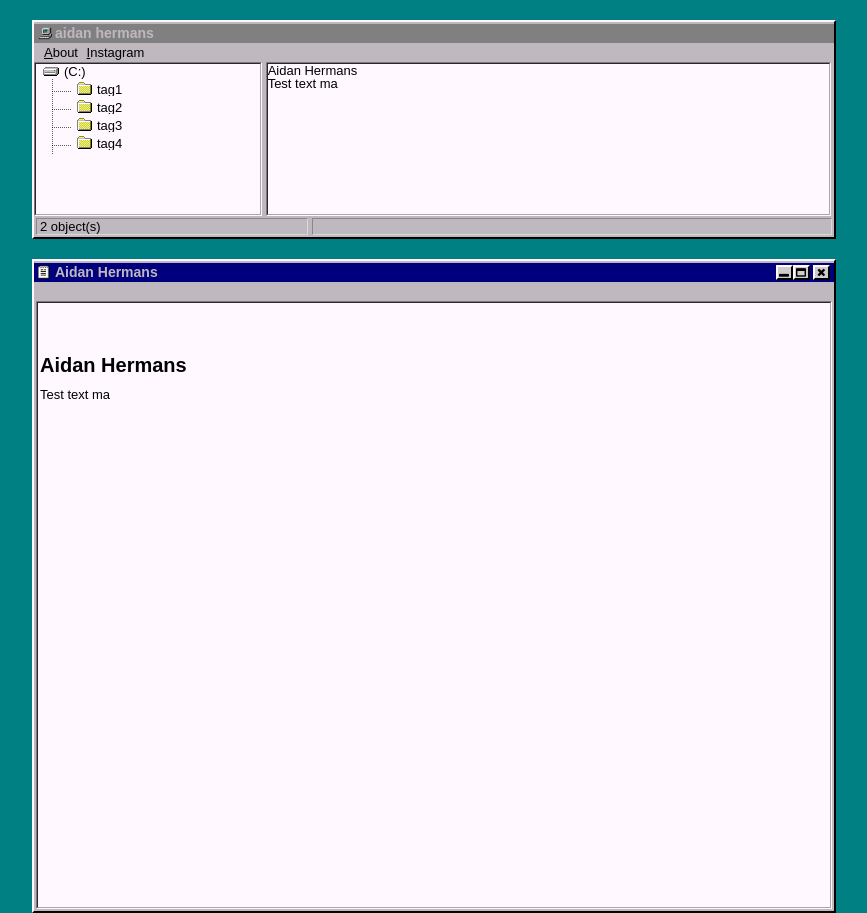
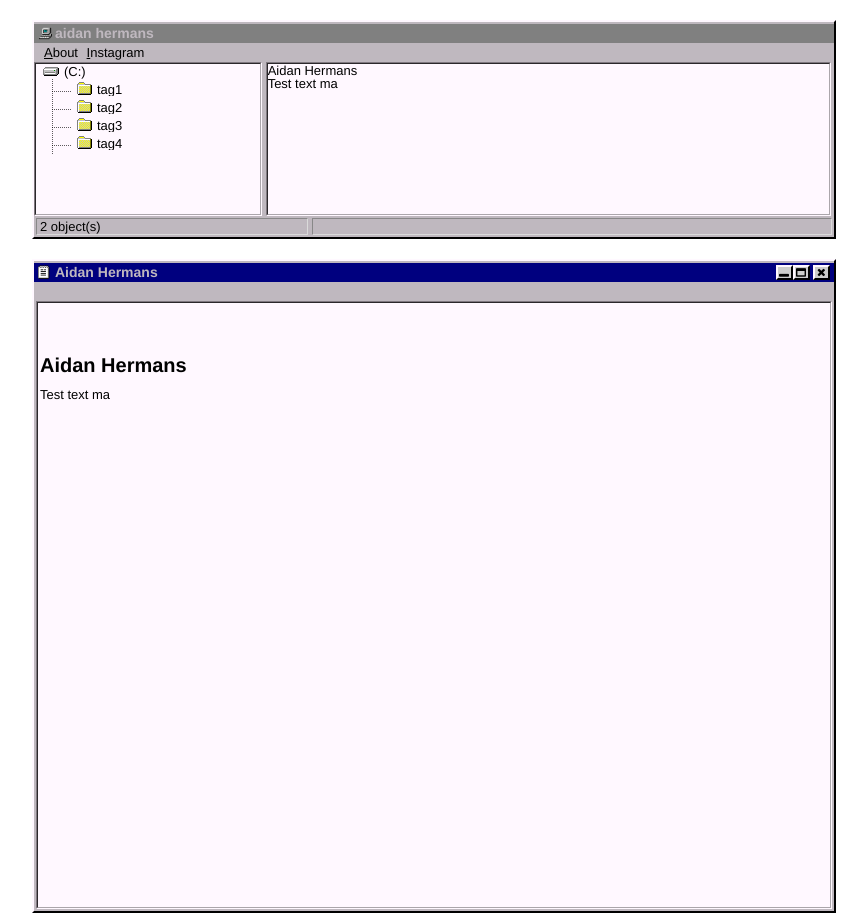
Before and after one commit to aidanhermans/aidanhermans.github.io, a Jekyll site: the page built from index.md, in a window 1280 px wide. Shown: the whole page, without its empty margins (206-1073 px from the left). Built offline with Jekyll 4.4.1, drawn with Linux system fonts in a browser that asks for light colours; our own code applies the rules of GitHub Pages for plain Markdown files.

Commit message:
font and bg

```diff
--- a/_sass/_main.scss
+++ b/_sass/_main.scss
@@ -1,6 +1,6 @@
 body {
-	background: #008082;
-	font-family: sans-serif, serif, monospace;
+	background: #FFFFFF;
+	font-family: helvetica, sans-serif, serif, monospace;
 	font-size: 13px;
 }
 
```
